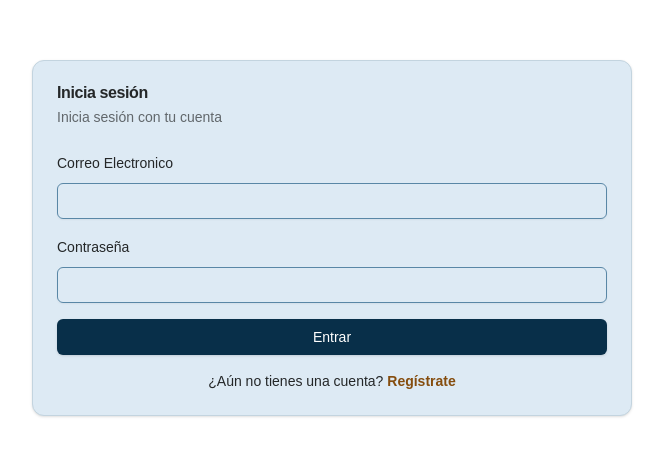
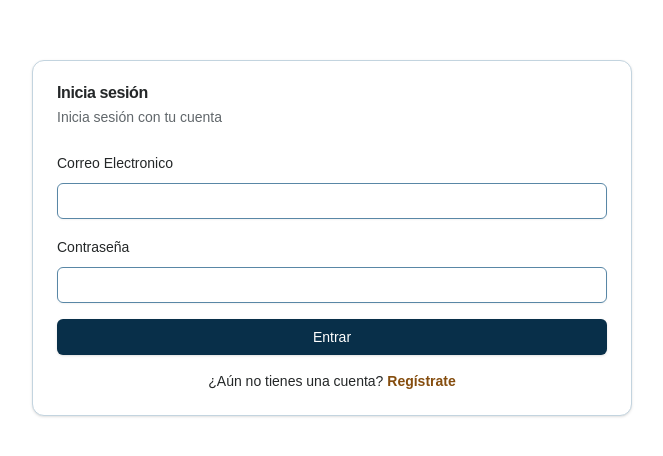
Before and after one commit to freddwithy/rapidstore, a Next.js app: page /sign-in in a window 1280 px wide. Shown: the part 162-618 px from the top of the page, without its empty margins (308-971 px from the left). Built offline with nearby package versions, Linux system fonts and the light colour scheme; no server answers.

Commit message:
Update globals.css

```diff
--- a/app/globals.css
+++ b/app/globals.css
@@ -14,22 +14,22 @@ body {
 
 @layer base {
 :root {
-    --background: 204 100% 95%;
+    --background: 204 100% 100%;
     --foreground: 204 5% 10%;
-    --card: 204 50% 91%;
+    --card: 204 50% 100%;
     --card-foreground: 204 5% 15%;
-    --popover: 204 100% 95%;
+    --popover: 204 100% 100%;
     --popover-foreground: 204 100% 10%;
     --primary: 204 80.2% 15.9%;
     --primary-foreground: 0 0% 100%;
     --secondary: 204 30% 90%;
     --secondary-foreground: 0 0% 0%;
-    --muted: 166 30% 91%;
+    --muted: 166 30% 95%;
     --muted-foreground: 204 5% 40%;
     --accent: 166 30% 90%;
     --accent-foreground: 204 5% 15%;
     --destructive: 0 100% 50%;
-    --destructive-foreground: 204 5% 91%;
+    --destructive-foreground: 204 5% 100%;
     --border: 204 30% 82%;
     --input: 204 30% 50%;
     --ring: 204 80.2% 15.9%;
@@ -38,11 +38,11 @@ body {
 
   .dark {
     --background: 204 50% 10%;
-    --foreground: 204 5% 91%;
+    --foreground: 204 5% 100%;
     --card: 204 50% 10%;
-    --card-foreground: 204 5% 91%;
+    --card-foreground: 204 5% 100%;
     --popover: 204 50% 5%;
-    --popover-foreground: 204 5% 91%;
+    --popover-foreground: 204 5% 100%;
     --primary: 204 80.2% 15.9%;
     --primary-foreground: 0 0% 100%;
     --secondary: 204 30% 20%;
@@ -50,9 +50,9 @@ body {
     --muted: 166 30% 25%;
     --muted-foreground: 204 5% 65%;
     --accent: 166 30% 25%;
-    --accent-foreground: 204 5% 91%;
+    --accent-foreground: 204 5% 95%;
     --destructive: 0 100% 50%;
-    --destructive-foreground: 204 5% 91%;
+    --destructive-foreground: 204 5% 100%;
     --border: 204 30% 50%;
     --input: 204 30% 50%;
     --ring: 204 80.2% 15.9%;
```
